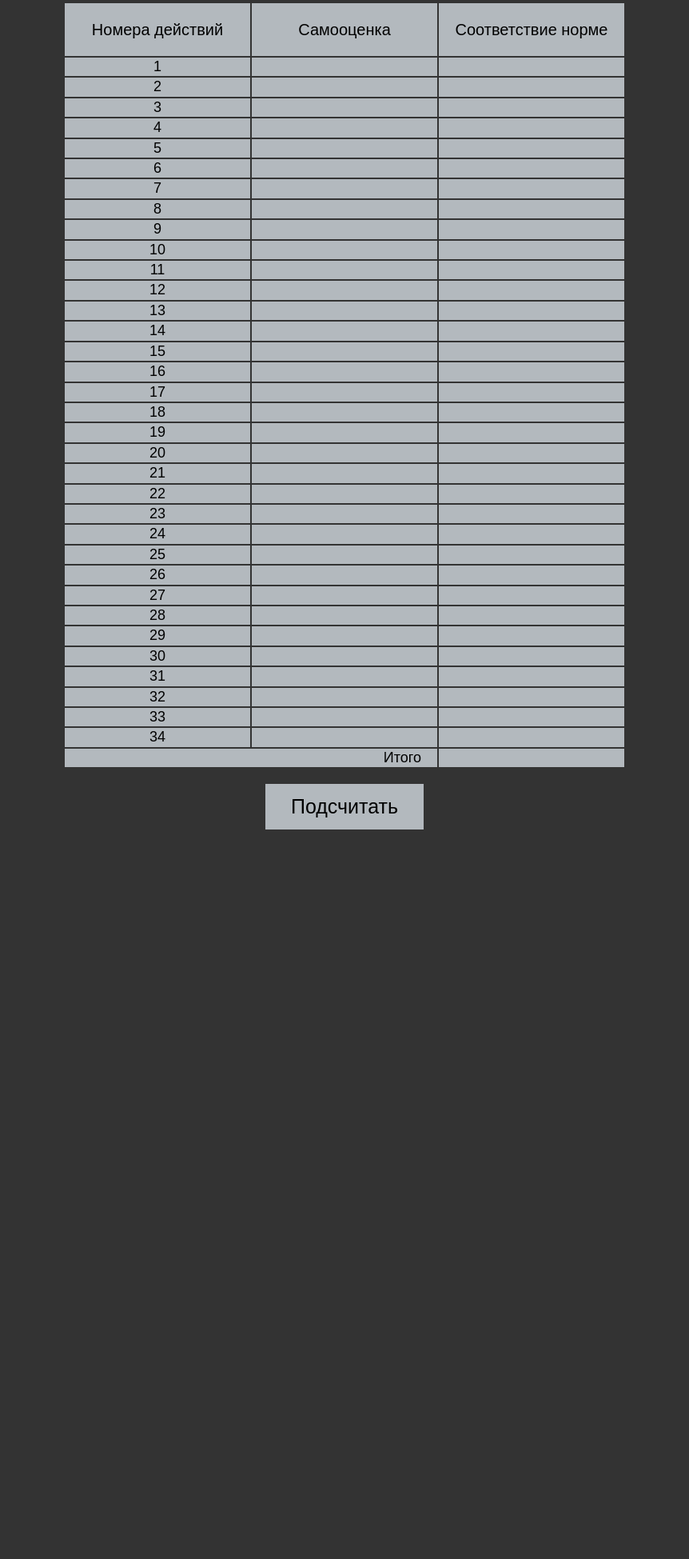
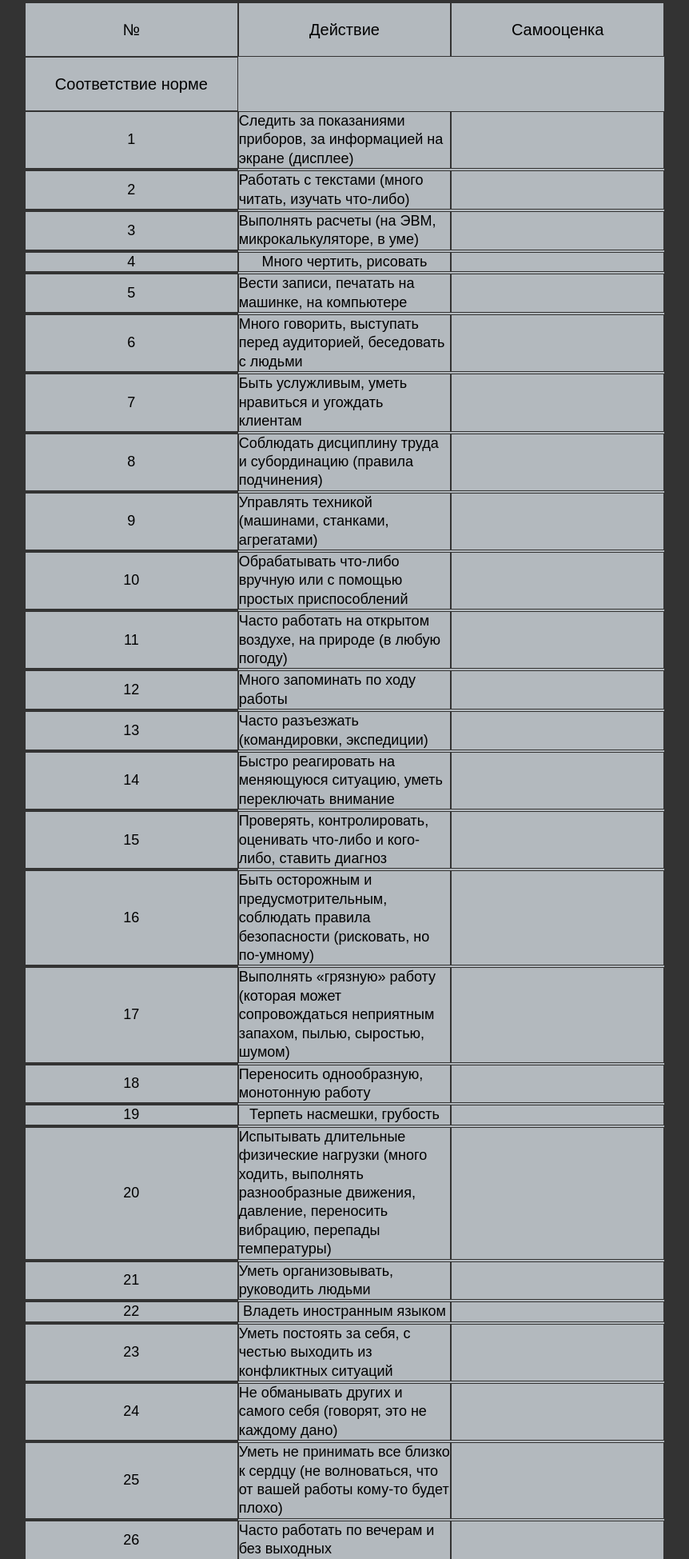
Before and after one commit to SEPOTOM/careerguidance, a plain HTML site: page index.html in a window 1280 px wide. Shown: the part 71-2020 px from the top of the page at 80% size, without its empty margins (209-1071 px from the left). Before the commit the page ends 1128 px from the top, so only its background shows below. Drawn offline with Linux system fonts and the light colour scheme.

Commit message:
Mobile redesign

```diff
--- a/index.html
+++ b/index.html
@@ -1,11 +1,12 @@
 <!DOCTYPE html>
 <html lang="ru">
+
 <head>
 	<title>Профориентация</title>
 	<meta charset="UTF-8" />
 	<meta name="format-detection" content="telephone=no" />
 	<!-- <style>body{opacity: 0;}</style> -->
-		<link rel="stylesheet" href="css/style.min.css?_v=20220417175232" />
+	<link rel="stylesheet" href="css/style.min.css?_v=20220418211634" />
 	<!-- <link rel="shortcut icon" href="favicon.ico"> -->
 	<!-- <meta name="robots" content="noindex, nofollow"> -->
 	<meta name="viewport" content="width=device-width, initial-scale=1.0" />
@@ -14,7 +15,9 @@
 <body>
 	<div class="wrapper">
 		<header class="header">
-				<div class="header__container"></div>
+			<div class="header__container">
+
+			</div>
 		</header>
 		<main class="page">
 			<div class="select-block">
@@ -26,185 +29,220 @@
 			</div>
 			<div class="table">
 				<div class="table__head">
-						<div class="table__title">Номера действий</div>
+					<div class="table__title">№</div>
+					<div class="table__title">Действие</div>
 					<div class="table__title">Самооценка</div>
 					<div class="table__title">Соответствие норме</div>
 				</div>
 				<div class="table__body">
 					<div class="table__line">
 						<div class="table__cell">1</div>
+						<div class="table__cell">Следить за показаниями приборов, за информацией на экране (дисплее)</div>
 						<div class="table__cell"><input autocomplete="off" type="text" class="table__input" /></div>
 						<div class="table__cell" data-norm></div>
 					</div>
 					<div class="table__line">
 						<div class="table__cell">2</div>
+						<div class="table__cell">Работать с текстами (много читать, изучать что-либо)</div>
 						<div class="table__cell"><input autocomplete="off" type="text" class="table__input" /></div>
 						<div class="table__cell" data-norm></div>
 					</div>
 					<div class="table__line">
 						<div class="table__cell">3</div>
+						<div class="table__cell">Выполнять расчеты (на ЭВМ, микрокалькуляторе, в уме)</div>
 						<div class="table__cell"><input autocomplete="off" type="text" class="table__input" /></div>
 						<div class="table__cell" data-norm></div>
 					</div>
 					<div class="table__line">
 						<div class="table__cell">4</div>
+						<div class="table__cell">Много чертить, рисовать</div>
 						<div class="table__cell"><input autocomplete="off" type="text" class="table__input" /></div>
 						<div class="table__cell" data-norm></div>
 					</div>
 					<div class="table__line">
 						<div class="table__cell">5</div>
+						<div class="table__cell">Вести записи, печатать на машинке, на компьютере</div>
 						<div class="table__cell"><input autocomplete="off" type="text" class="table__input" /></div>
 						<div class="table__cell" data-norm></div>
 					</div>
 					<div class="table__line">
 						<div class="table__cell">6</div>
+						<div class="table__cell">Много говорить, выступать перед аудиторией, беседовать с людьми</div>
 						<div class="table__cell"><input autocomplete="off" type="text" class="table__input" /></div>
 						<div class="table__cell" data-norm></div>
 					</div>
 					<div class="table__line">
 						<div class="table__cell">7</div>
+						<div class="table__cell">Быть услужливым, уметь нравиться и угождать клиентам</div>
 						<div class="table__cell"><input autocomplete="off" type="text" class="table__input" /></div>
 						<div class="table__cell" data-norm></div>
 					</div>
 					<div class="table__line">
 						<div class="table__cell">8</div>
+						<div class="table__cell">Соблюдать дисциплину труда и субординацию (правила подчинения)</div>
 						<div class="table__cell"><input autocomplete="off" type="text" class="table__input" /></div>
 						<div class="table__cell" data-norm></div>
 					</div>
 					<div class="table__line">
 						<div class="table__cell">9</div>
+						<div class="table__cell">Управлять техникой (машинами, станками, агрегатами)</div>
 						<div class="table__cell"><input autocomplete="off" type="text" class="table__input" /></div>
 						<div class="table__cell" data-norm></div>
 					</div>
 					<div class="table__line">
 						<div class="table__cell">10</div>
+						<div class="table__cell">Обрабатывать что-либо вручную или с помощью простых приспособлений</div>
 						<div class="table__cell"><input autocomplete="off" type="text" class="table__input" /></div>
 						<div class="table__cell" data-norm></div>
 					</div>
 					<div class="table__line">
 						<div class="table__cell">11</div>
+						<div class="table__cell">Часто работать на открытом воздухе, на природе (в любую погоду)</div>
 						<div class="table__cell"><input autocomplete="off" type="text" class="table__input" /></div>
 						<div class="table__cell" data-norm></div>
 					</div>
 					<div class="table__line">
 						<div class="table__cell">12</div>
+						<div class="table__cell">Много запоминать по ходу работы</div>
 						<div class="table__cell"><input autocomplete="off" type="text" class="table__input" /></div>
 						<div class="table__cell" data-norm></div>
 					</div>
 					<div class="table__line">
 						<div class="table__cell">13</div>
+						<div class="table__cell">Часто разъезжать (командировки, экспедиции)</div>
 						<div class="table__cell"><input autocomplete="off" type="text" class="table__input" /></div>
 						<div class="table__cell" data-norm></div>
 					</div>
 					<div class="table__line">
 						<div class="table__cell">14</div>
+						<div class="table__cell">Быстро реагировать на меняющуюся ситуацию, уметь переключать внимание</div>
 						<div class="table__cell"><input autocomplete="off" type="text" class="table__input" /></div>
 						<div class="table__cell" data-norm></div>
 					</div>
 					<div class="table__line">
 						<div class="table__cell">15</div>
+						<div class="table__cell">Проверять, контролировать, оценивать что-либо и кого-либо, ставить диагноз</div>
 						<div class="table__cell"><input autocomplete="off" type="text" class="table__input" /></div>
 						<div class="table__cell" data-norm></div>
 					</div>
 					<div class="table__line">
 						<div class="table__cell">16</div>
+						<div class="table__cell">Быть осторожным и предусмотрительным, соблюдать правила безопасности (рисковать, но по-умному)</div>
 						<div class="table__cell"><input autocomplete="off" type="text" class="table__input" /></div>
 						<div class="table__cell" data-norm></div>
 					</div>
 					<div class="table__line">
 						<div class="table__cell">17</div>
+						<div class="table__cell">Выполнять «грязную» работу (которая может сопровождаться неприятным запахом, пылью, сыростью, шумом)</div>
 						<div class="table__cell"><input autocomplete="off" type="text" class="table__input" /></div>
 						<div class="table__cell" data-norm></div>
 					</div>
 					<div class="table__line">
 						<div class="table__cell">18</div>
+						<div class="table__cell">Переносить однообразную, монотонную работу</div>
 						<div class="table__cell"><input autocomplete="off" type="text" class="table__input" /></div>
 						<div class="table__cell" data-norm></div>
 					</div>
 					<div class="table__line">
 						<div class="table__cell">19</div>
+						<div class="table__cell">Терпеть насмешки, грубость</div>
 						<div class="table__cell"><input autocomplete="off" type="text" class="table__input" /></div>
 						<div class="table__cell" data-norm></div>
 					</div>
 					<div class="table__line">
 						<div class="table__cell">20</div>
+						<div class="table__cell">Испытывать длительные физические нагрузки (много ходить, выполнять разнообразные движения, давление, переносить вибрацию, перепады температуры)</div>
 						<div class="table__cell"><input autocomplete="off" type="text" class="table__input" /></div>
 						<div class="table__cell" data-norm></div>
 					</div>
 					<div class="table__line">
 						<div class="table__cell">21</div>
+						<div class="table__cell">Уметь организовывать, руководить людьми</div>
 						<div class="table__cell"><input autocomplete="off" type="text" class="table__input" /></div>
 						<div class="table__cell" data-norm></div>
 					</div>
 					<div class="table__line">
 						<div class="table__cell">22</div>
+						<div class="table__cell">Владеть иностранным языком</div>
 						<div class="table__cell"><input autocomplete="off" type="text" class="table__input" /></div>
 						<div class="table__cell" data-norm></div>
 					</div>
 					<div class="table__line">
 						<div class="table__cell">23</div>
+						<div class="table__cell">Уметь постоять за себя, с честью выходить из конфликтных ситуаций</div>
 						<div class="table__cell"><input autocomplete="off" type="text" class="table__input" /></div>
 						<div class="table__cell" data-norm></div>
 					</div>
 					<div class="table__line">
 						<div class="table__cell">24</div>
+						<div class="table__cell">Не обманывать других и самого себя (говорят, это не каждому дано)</div>
 						<div class="table__cell"><input autocomplete="off" type="text" class="table__input" /></div>
 						<div class="table__cell" data-norm></div>
 					</div>
 					<div class="table__line">
 						<div class="table__cell">25</div>
+						<div class="table__cell">Уметь не принимать все близко к сердцу (не волноваться, что от вашей работы кому-то будет плохо)</div>
 						<div class="table__cell"><input autocomplete="off" type="text" class="table__input" /></div>
 						<div class="table__cell" data-norm></div>
 					</div>
 					<div class="table__line">
 						<div class="table__cell">26</div>
+						<div class="table__cell">Часто работать по вечерам и без выходных</div>
 						<div class="table__cell"><input autocomplete="off" type="text" class="table__input" /></div>
 						<div class="table__cell" data-norm></div>
 					</div>
 					<div class="table__line">
 						<div class="table__cell">27</div>
+						<div class="table__cell">Уметь самостоятельно принимать важные решения (и отвечать за них тоже самостоятельно)</div>
 						<div class="table__cell"><input autocomplete="off" type="text" class="table__input" /></div>
 						<div class="table__cell" data-norm></div>
 					</div>
 					<div class="table__line">
 						<div class="table__cell">28</div>
+						<div class="table__cell">Уметь взаимодействовать с коллегами, работать в коллективе (без скандалов и склок)</div>
 						<div class="table__cell"><input autocomplete="off" type="text" class="table__input" /></div>
 						<div class="table__cell" data-norm></div>
 					</div>
 					<div class="table__line">
 						<div class="table__cell">29</div>
+						<div class="table__cell">Уметь тихо и спокойно размышлять, мечтать на работе (и так зарабатывать себе на хлеб насущный)</div>
 						<div class="table__cell"><input autocomplete="off" type="text" class="table__input" /></div>
 						<div class="table__cell" data-norm></div>
 					</div>
 					<div class="table__line">
 						<div class="table__cell">30</div>
+						<div class="table__cell">Постоянно следить за собой, тренироваться, репетировать, быть в хорошей форме</div>
 						<div class="table__cell"><input autocomplete="off" type="text" class="table__input" /></div>
 						<div class="table__cell" data-norm></div>
 					</div>
 					<div class="table__line">
 						<div class="table__cell">31</div>
+						<div class="table__cell">Свято верить во что-то (в великую идею, в Бога, в обожаемого человека, в начальника)</div>
 						<div class="table__cell"><input autocomplete="off" type="text" class="table__input" /></div>
 						<div class="table__cell" data-norm></div>
 					</div>
 					<div class="table__line">
 						<div class="table__cell">32</div>
+						<div class="table__cell">Постоянно придумывать на работе что-то новое и необычное</div>
 						<div class="table__cell"><input autocomplete="off" type="text" class="table__input" /></div>
 						<div class="table__cell" data-norm></div>
 					</div>
 					<div class="table__line">
 						<div class="table__cell">33</div>
+						<div class="table__cell">Создавать красоту, уметь ценить прекрасное</div>
 						<div class="table__cell"><input autocomplete="off" type="text" class="table__input" /></div>
 						<div class="table__cell" data-norm></div>
 					</div>
 					<div class="table__line">
 						<div class="table__cell">34</div>
+						<div class="table__cell">Быть проворным, уметь работать быстро</div>
 						<div class="table__cell"><input autocomplete="off" type="text" class="table__input" /></div>
 						<div class="table__cell" data-norm></div>
 					</div>
 				</div>
 				<div class="table__footer">
-						<div class="table__cell">Итого</div>
-						<div class="table__cell" data-summ></div>
+					<div class="table__text">Итого</div>
+					<div class="table__summ" data-summ></div>
 				</div>
 			</div>
 			<div class="btn">
@@ -212,7 +250,8 @@
 			</div>
 		</main>
 		<footer class="footer">
-				<div class="footer__container"></div>
+			<div class="footer__container">
+			</div>
 		</footer>
 	</div>
 	<div id="works" aria-hidden="true" class="popup">
@@ -296,6 +335,7 @@
 			</div>
 		</div>
 	</div>
-		<script src="js/app.min.js?_v=20220417175232"></script>
+	<script src="js/app.min.js?_v=20220418211634"></script>
 </body>
+
 </html>
```
Lines whose indentation alone changed are shown as unchanged.
